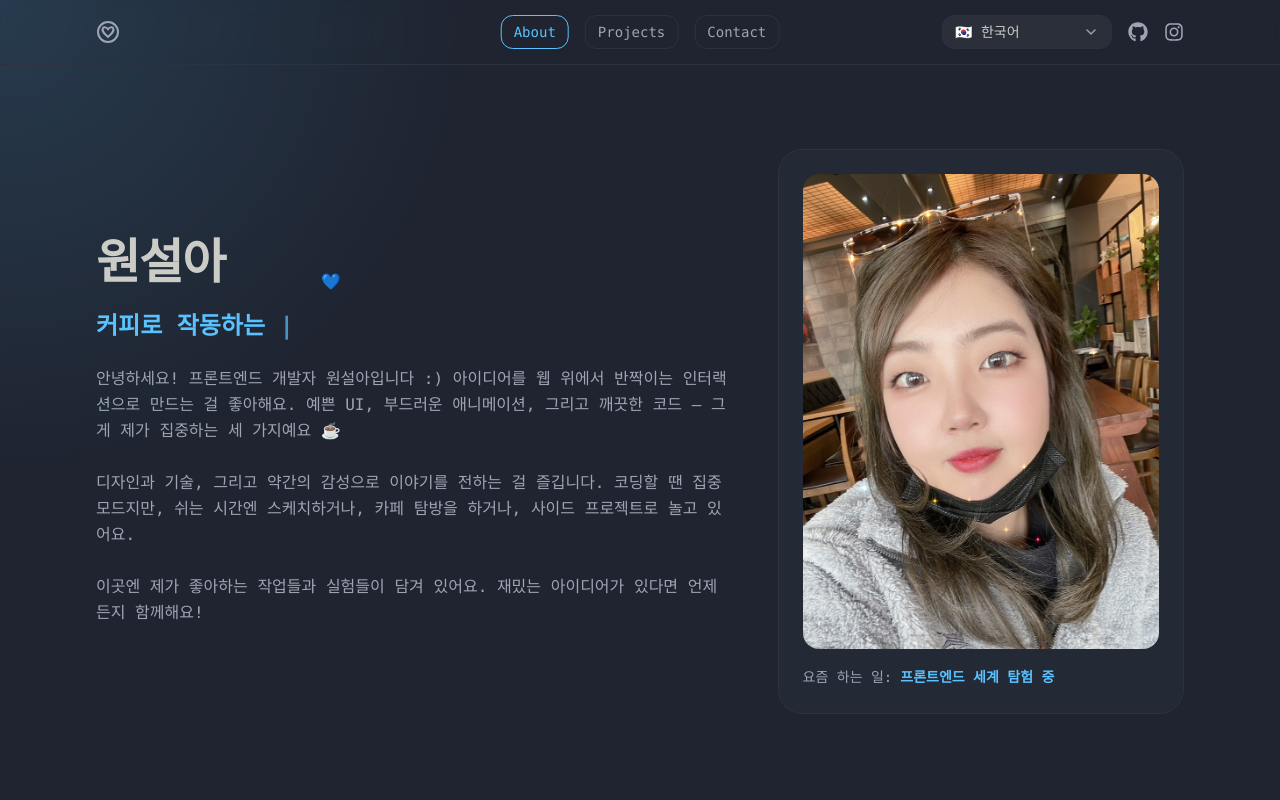
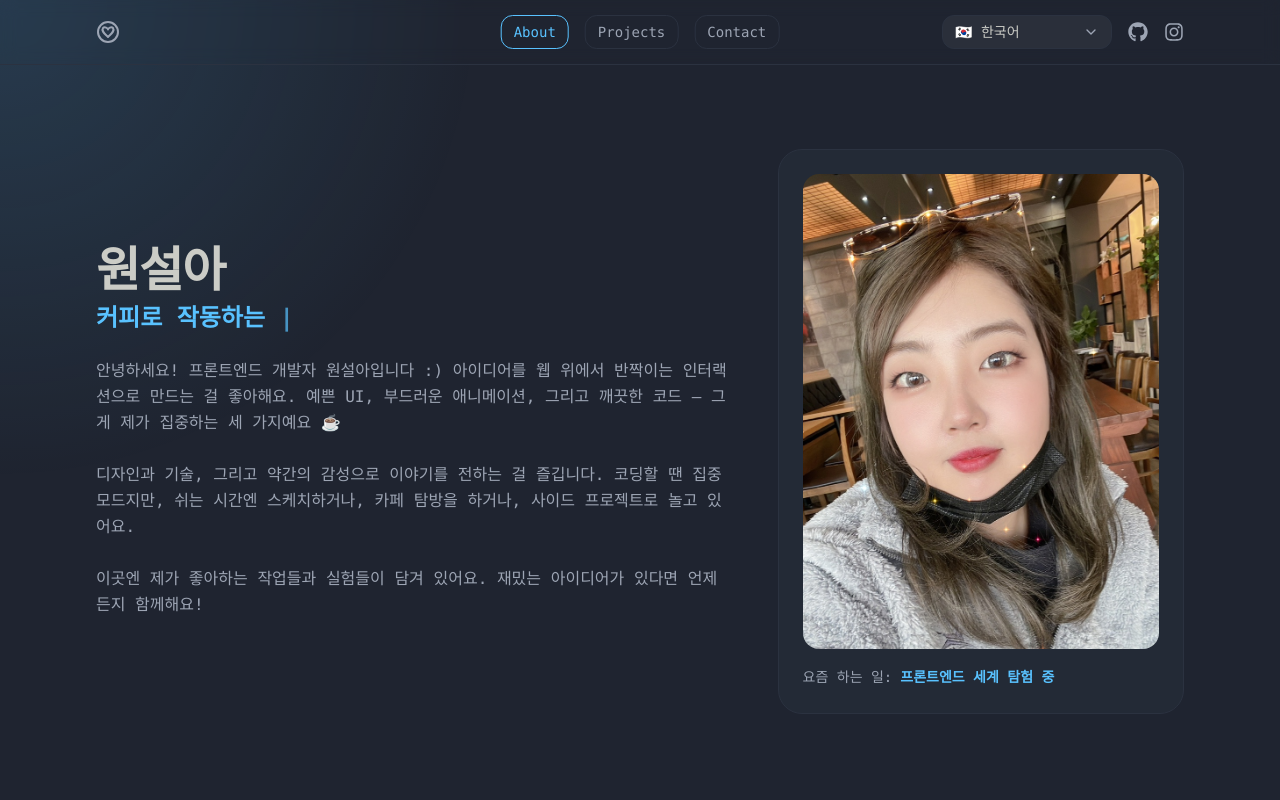
Before and after one commit to wonseola/seola-portfolio, a React (Vite) app: page / in a window 1280 px wide. Shown: the top 800 px of the page. Built offline with nearby package versions, Linux system fonts and the light colour scheme.

Commit message:
cleanup: hide playful bits before someone notices 😂

```diff
--- a/src/sections/About.tsx
+++ b/src/sections/About.tsx
@@ -121,43 +121,43 @@ function useIsMdUp() {
   return md;
 }
 
-function explodePage() {
-  const elements = document.querySelectorAll<HTMLElement>(
-    "p, h1, h2, h3, li, img, a, button, span"
-  );
+// function explodePage() {
+//   const elements = document.querySelectorAll<HTMLElement>(
+//     "p, h1, h2, h3, li, img, a, button, span"
+//   );
 
-  elements.forEach((el) => {
-    let count = 0;
-    const maxCount = 3;
+//   elements.forEach((el) => {
+//     let count = 0;
+//     const maxCount = 3;
 
-    const animate = () => {
-      if (count >= maxCount) {
-        el.style.transition = "transform 0.01s ease-in-out";
-        el.style.transform = "translate(0,0) rotate(0deg)";
-        return;
-      }
+//     const animate = () => {
+//       if (count >= maxCount) {
+//         el.style.transition = "transform 0.01s ease-in-out";
+//         el.style.transform = "translate(0,0) rotate(0deg)";
+//         return;
+//       }
 
-      const x = (Math.random() - 0.5) * 600;
-      const y = -(Math.random() * 200 + 50);
-      const r = (Math.random() - 0.5) * 720;
+//       const x = (Math.random() - 0.5) * 600;
+//       const y = -(Math.random() * 200 + 50);
+//       const r = (Math.random() - 0.5) * 720;
 
-      el.style.transition = "transform 0.1s ease-out";
-      el.style.transform = `translate(${x}px, ${y}px) rotate(${r}deg)`;
+//       el.style.transition = "transform 0.1s ease-out";
+//       el.style.transform = `translate(${x}px, ${y}px) rotate(${r}deg)`;
 
-      setTimeout(() => {
-        const finalY = Math.random() * (window.innerHeight - 100);
-        const finalR = (Math.random() - 0.5) * 720;
-        el.style.transition = "transform 0.7s ease-in-out";
-        el.style.transform = `translate(${x}px, ${finalY}px) rotate(${finalR}deg)`;
+//       setTimeout(() => {
+//         const finalY = Math.random() * (window.innerHeight - 100);
+//         const finalR = (Math.random() - 0.5) * 720;
+//         el.style.transition = "transform 0.7s ease-in-out";
+//         el.style.transform = `translate(${x}px, ${finalY}px) rotate(${finalR}deg)`;
 
-        count++;
-        setTimeout(animate, 300);
-      }, 500);
-    };
+//         count++;
+//         setTimeout(animate, 300);
+//       }, 500);
+//     };
 
-    animate();
-  });
-}
+//     animate();
+//   });
+// }
 
 export default function About() {
   const isMdUp = useIsMdUp();
@@ -177,12 +177,12 @@ export default function About() {
               <h1 className="text-3xl font-semibold tracking-tight sm:text-4xl lg:text-5xl">
                 {PROFILE.name[lang]}
               </h1>
-              <button
+              {/* <button
                 onClick={explodePage}
                 className="mt-6 px-4 py-2 text-white rounded-lg hover:bg-blue-600 transition"
               >
                 💙
-              </button>
+              </button> */}
             </div>
             <p
               className={`mt-2 text-xl lg:text-2xl text-accent-blue ${
```
